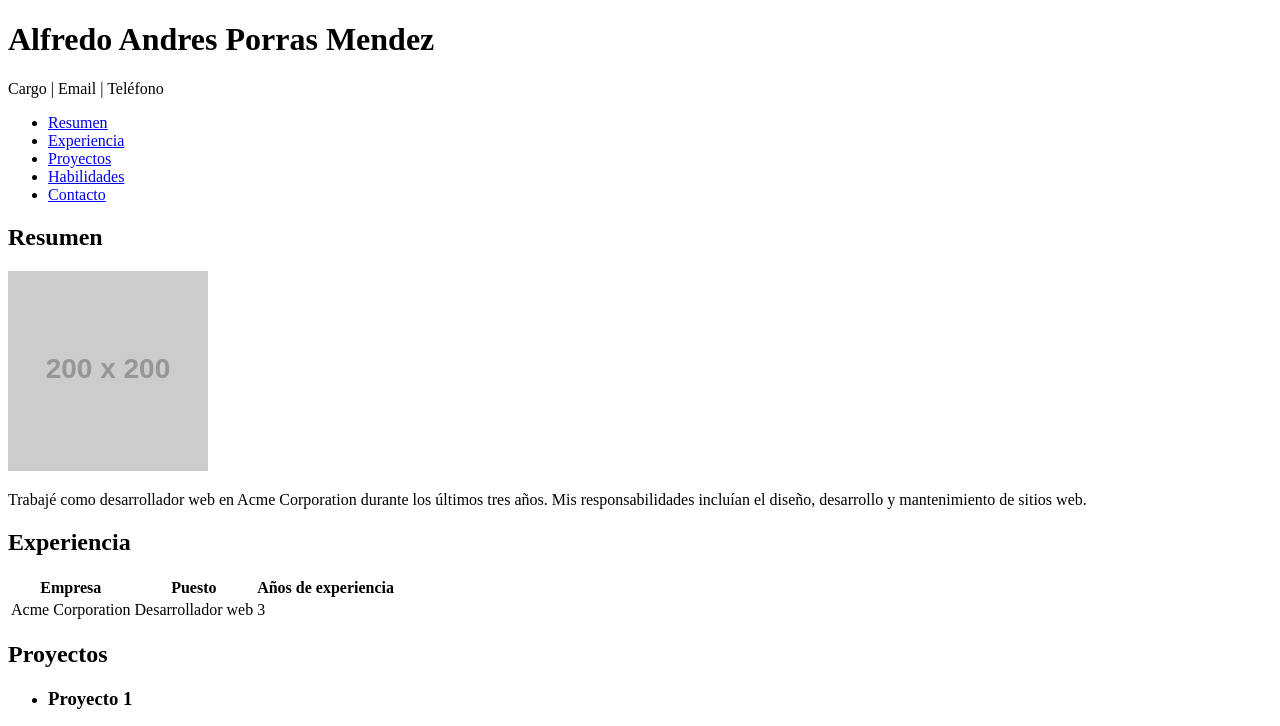
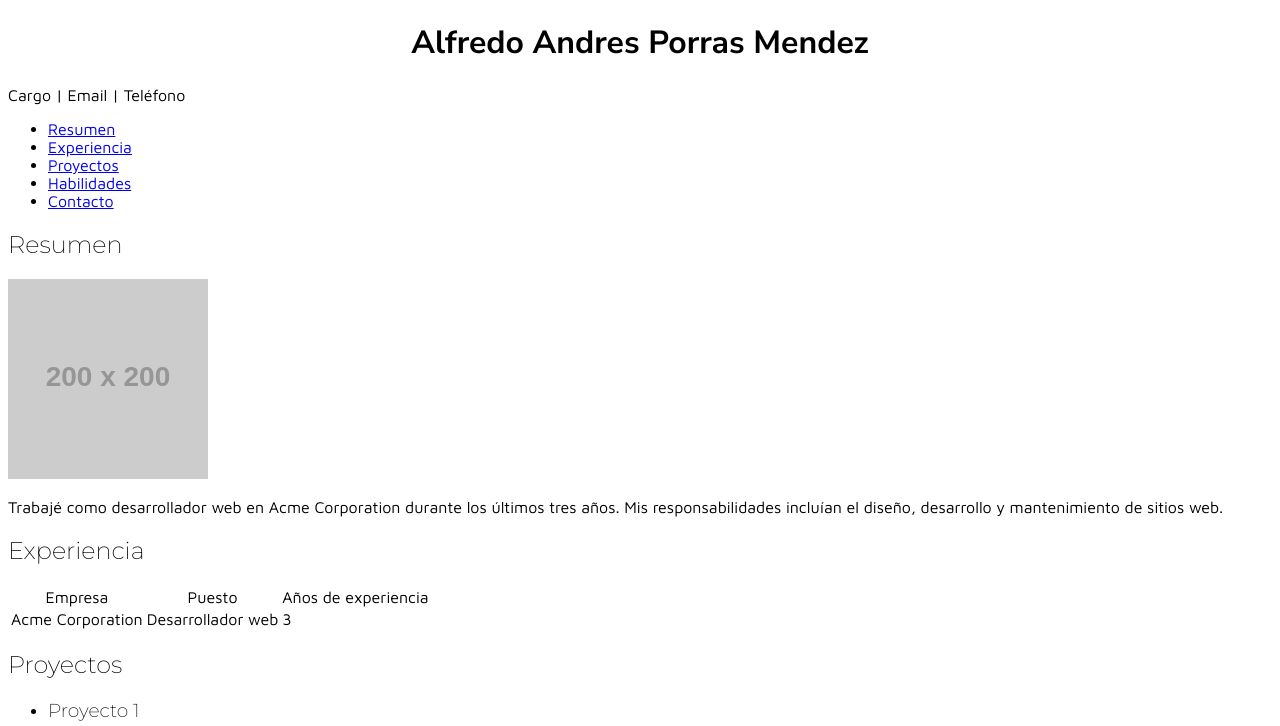
Before and after one commit to porrasmdz/curriculum, a plain HTML site: page index.html in a window 1280 px wide. Shown: the top 726 px of the page. Drawn offline with nearby package versions, Linux system fonts and the light colour scheme; placeholder pictures from the web are drawn by us.

Commit message:
feat: added fonts and styles

```diff
--- a/index.html
+++ b/index.html
@@ -11,16 +11,12 @@
     Actualmente, estoy interesado en el desarrollo de SaaS con IA y soluciones pragmáticas.">
     <meta name="author" content="Alfredo Andrés Porras Mendez">
     <title>CV | Andrés Porras</title>
-    <link rel="stylesheet" href="style.css">
+    <link rel="stylesheet" href="stylesheets/style.css">
     <!-- Estilos test !-->
     <link rel="stylesheet" href="https://unpkg.com/leaflet/dist/leaflet.css" />
-    <style>
-        iframe {
-            height: 400px;
-            display: "block";
-            width: 45%;
-        }
-    </style>
+    <link rel="preconnect" href="https://fonts.googleapis.com">
+    <link rel="preconnect" href="https://fonts.gstatic.com" crossorigin>
+    <link href="https://fonts.googleapis.com/css2?family=Maven+Pro:wght@400..900&family=Montserrat:ital,wght@0,100..900;1,100..900&family=Nunito+Sans:ital,opsz,wght@0,6..12,200..1000;1,6..12,200..1000&display=swap" rel="stylesheet">
 </head>
 
 <body>
--- /dev/null
+++ b/stylesheets/style.css
@@ -0,0 +1,19 @@
+* {
+    font-family: "Maven Pro", sans-serif;
+    font-weight: 200;
+}
+
+h1 {
+    font-family: "Nunito Sans", sans-serif;
+    text-align: center;
+    font-weight: bold;
+}
+h2, h3, h4, h5, h6 {
+    font-family: "Montserrat", sans-serif;
+}
+
+iframe {
+    height: 400px;
+    display: "block";
+    width: 45%;
+}
```
Also changed, not shown: style.css (deleted), 1 other file.
